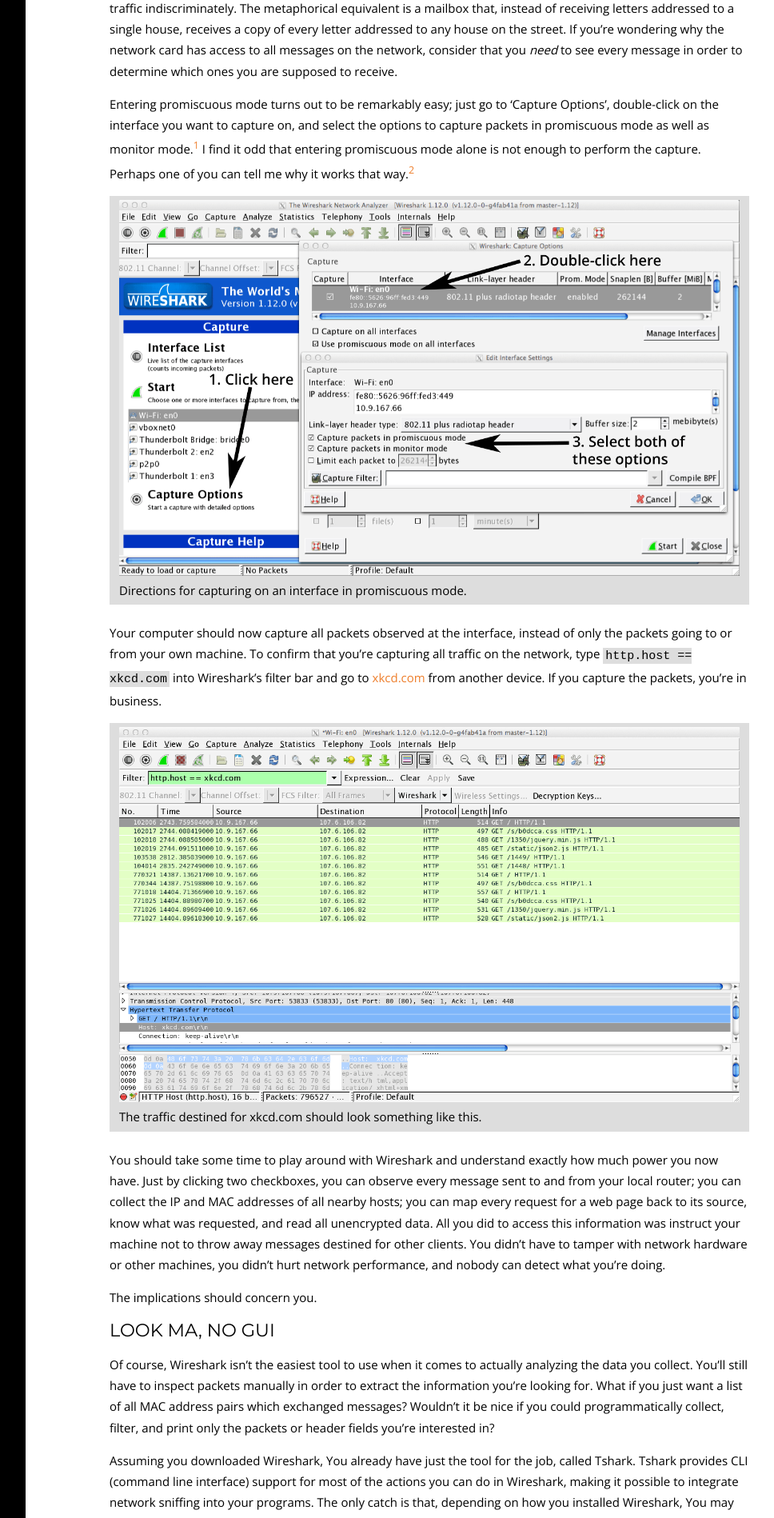
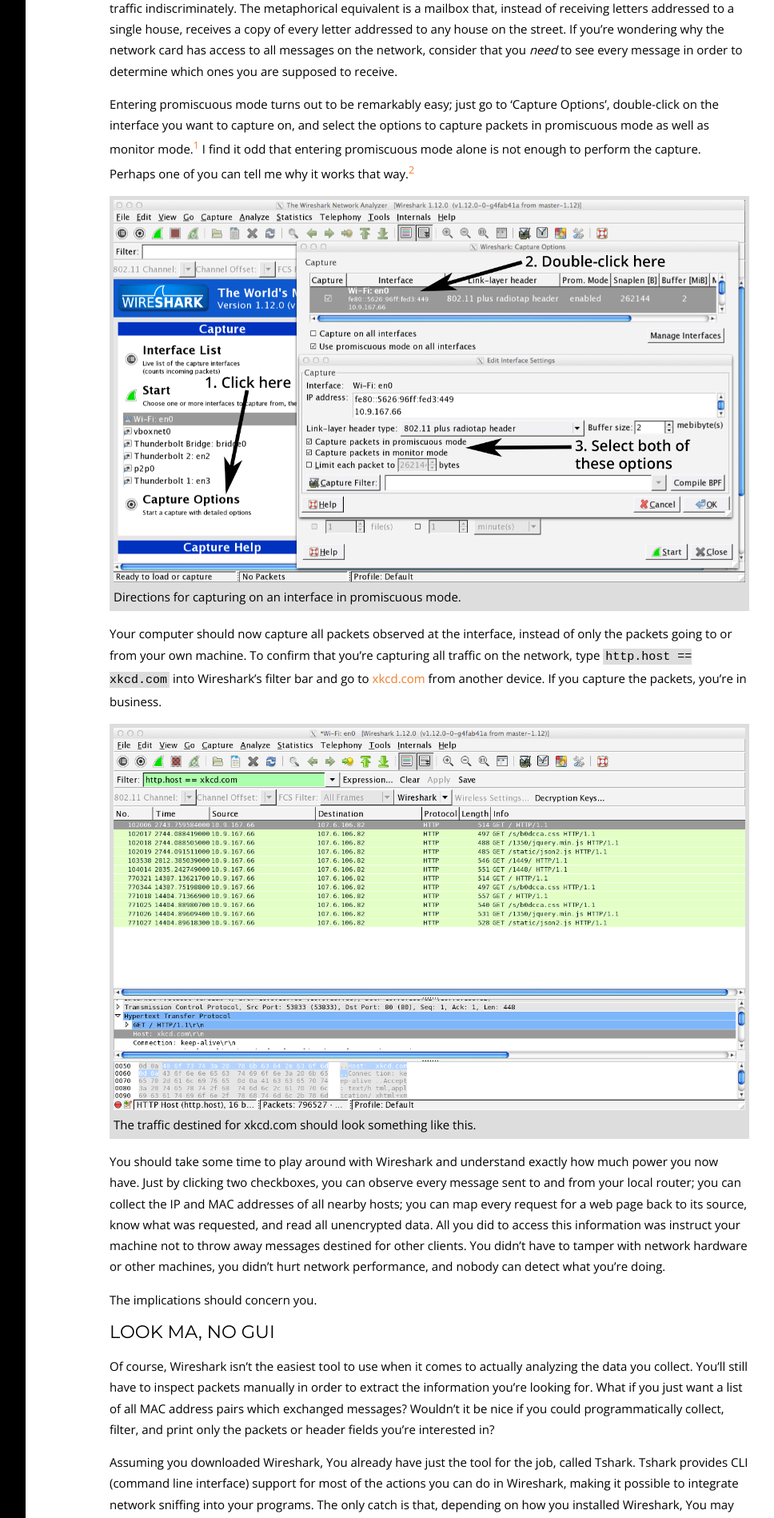
Before and after one commit to kronion/Nodenexus, a Jekyll site: the page built from _posts/2014-11-28-a-shark-on-the-network.markdown, in a window 1280 px wide. Shown: the part 777-2675 px from the top of the page at 80% size, without its empty margins (238-1206 px from the left). Built offline with Jekyll 4.4.1, drawn with Linux system fonts in a browser that asks for light colours; some web fonts are replaced; comment, search, counter and statistics services are not loaded.

Commit message:
GoGoTo and better footer

```diff
--- a/_includes/footer.html
+++ b/_includes/footer.html
@@ -1,7 +1,9 @@
 <div class='footer'>
-  <a rel="license" href="http://creativecommons.org/licenses/by-sa/4.0/">
-    <img alt="Creative Commons License" style="border-width:0" src="https://i.creativecommons.org/l/by-sa/4.0/80x15.png" />
-  </a>
+  <div class='cc-img'>
+    <a rel="license" href="http://creativecommons.org/licenses/by-sa/4.0/">
+      <img alt="Creative Commons License" style="border-width:0" src="https://i.creativecommons.org/l/by-sa/4.0/80x15.png" />
+    </a>
+  </div>
   <span xmlns:dct="http://purl.org/dc/terms/" property="dct:title">NODENEXUS</span>
   by
   <a xmlns:cc="http://creativecommons.org/ns#" href="http://blog.nodenexus.com" property="cc:attributionName" rel="cc:attributionURL">Collin Stedman</a>
--- a/css/main.css
+++ b/css/main.css
@@ -42,23 +42,6 @@
   border-style: solid;
   border-width: 1px;
   color: #ddd;
-}
-
-figure {
-  display: inline-block;
-  width: 100%;
-  background: #ddd;
-  text-align: left;
-  overflow: auto;
-}
-
-img, figcaption {
-  max-width: 97%;
-  margin: 5px auto;
-}
-
-img {
-  display: block;
 }
 
 code {
@@ -295,6 +278,30 @@
 }
 
 /*----------------------------------------------------------------------------*/
+/* Figures                                                                    */
+/*----------------------------------------------------------------------------*/
+.figure-wrap {
+  display: flex;
+  justify-content: center;
+  align-items: center;
+  margin: 1em 0;
+}
+
+figure {
+  background: #ddd;
+}
+
+img, figcaption {
+  max-width: calc(100% - 10px);
+  margin: 5px;
+}
+
+img {
+  display: block;
+}
+
+
+/*----------------------------------------------------------------------------*/
 /* Logo (SVG and text)                                                        */
 /*----------------------------------------------------------------------------*/
 .logo {
@@ -381,11 +388,6 @@
   color: #777;
 }
 
-.post > .figure-wrap {
-  margin: 1em 0;
-  text-align: center;
-}
-
 .post pre {
   margin: 1em 0;
   background: #ddd;
@@ -445,11 +447,20 @@
   line-height: 1.75em;
 }
 
+.cc-img a {
+  display: inline-block;
+}
+
+.cc-img img {
+  max-width: 100%;
+  margin: 0;
+}
+
 /*----------------------------------------------------------------------------*/
 /* Iframe for projects                                                        */
 /*----------------------------------------------------------------------------*/
 .load-in {
-
+  margin: 1em 0;
 }
 .load-in > iframe {
   width: 100%;
```
Also changed, not shown: projects/index.html (+5 -5 lines).
